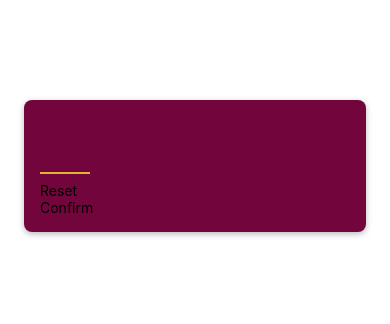
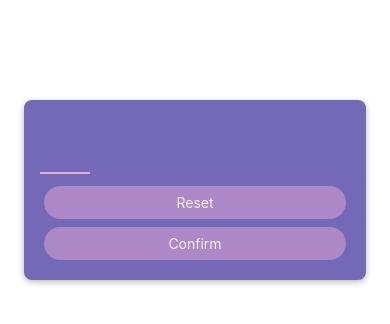
Before and after one commit to HeenaVR/GuessTheNumber, a React Native app: screen / in a window 390 px wide. Shown: the top 324 px of the page. Built offline with nearby package versions, Linux system fonts and the light colour scheme.

Commit message:
Added basic button styles

```diff
--- a/components/PrimaryButton.js
+++ b/components/PrimaryButton.js
@@ -1,8 +1,44 @@
-import { View, Text } from "react-native";
-function PrimaryButton({children}) {
-  return <View>
-    <Text>{children}</Text>
-  </View>
+import { View, Text, Pressable, StyleSheet } from "react-native";
+function PrimaryButton({ children }) {
+  function pressHandler() {
+    console.log("pressed");
+  }
+  return (
+    <View style={styles.buttonOuterContainer}>
+      <Pressable
+        style={({ pressed }) =>
+          pressed
+            ? [styles.buttonInnerContainer, styles.pressed]
+            : styles.buttonInnerContainer
+        }
+        onPress={pressHandler}
+        android_ripple={{ color: "#a570c8" }}
+      >
+        <Text style={styles.buttonText}>{children}</Text>
+      </Pressable>
+    </View>
+  );
 }
 
 export default PrimaryButton;
+
+const styles = StyleSheet.create({
+  buttonOuterContainer: {
+    borderRadius: 28,
+    margin: 4,
+    overflow: "hidden",
+  },
+  buttonInnerContainer: {
+    backgroundColor: "#AD88C6",
+    paddingVertical: 8,
+    paddingHorizontal: 16,
+    elevation: 2,
+  },
+  buttonText: {
+    color: "#faefef",
+    textAlign: "center",
+  },
+  pressed: {
+    opacity: 0.75,
+  },
+});
--- a/screens/StartGameScreen.js
+++ b/screens/StartGameScreen.js
@@ -4,7 +4,13 @@
 function StartGameScreen() {
   return (
     <View style={styles.inputContainer}>
-      <TextInput style={styles.numberInput} maxLength={2} />
+      <TextInput
+        style={styles.numberInput}
+        maxLength={2}
+        keyboardType="number-pad"
+        autoCapitalize="none"
+        autoCorrect={false}
+      />
       <PrimaryButton>Reset</PrimaryButton>
       <PrimaryButton>Confirm</PrimaryButton>
     </View>
@@ -19,23 +25,23 @@
     padding: 16,
     marginTop: 100,
     marginHorizontal: 24,
-    backgroundColor: '#72063c',
+    backgroundColor: "#7469B6",
     borderRadius: 8,
-    elevation: 4, //Android
-    shadowColor: 'black',
-    shadowOffset: {width: 0, height: 2 },
+    elevation: 4, //Android shadow
+    shadowColor: "black",
+    shadowOffset: { width: 0, height: 2 },
     shadowRadius: 6,
-    shadowOpacity: 0.28
+    shadowOpacity: 0.28,
   },
   numberInput: {
     height: 50,
     width: 50,
     fontSize: 32,
-    borderBottomColor: '#ddb52f',
+    borderBottomColor: "#E1AFD1",
     borderBottomWidth: 2,
-    color: '#ddb52f',
+    color: "#E1AFD1",
     marginVertical: 8,
-    fontWeight: 'bold',
-    textAlign: 'center'
-  }
+    fontWeight: "bold",
+    textAlign: "center",
+  },
 });
```
